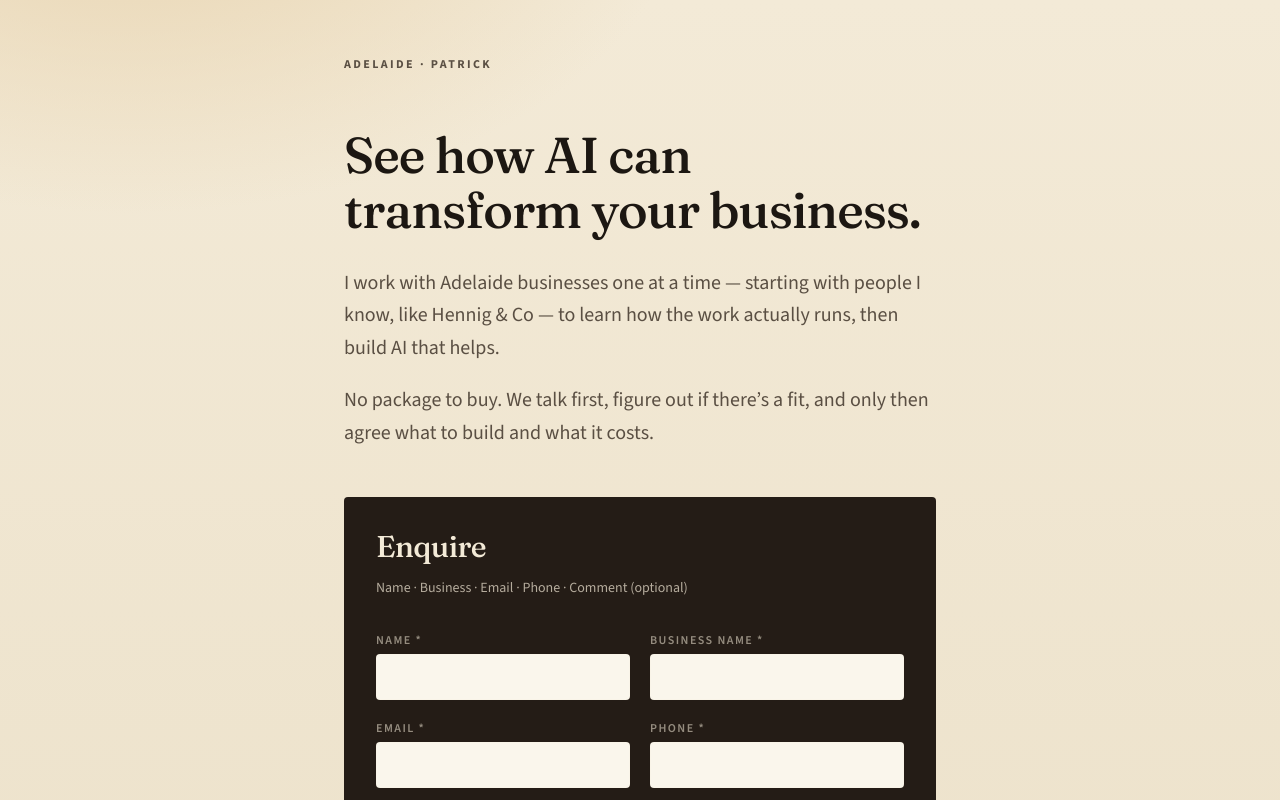
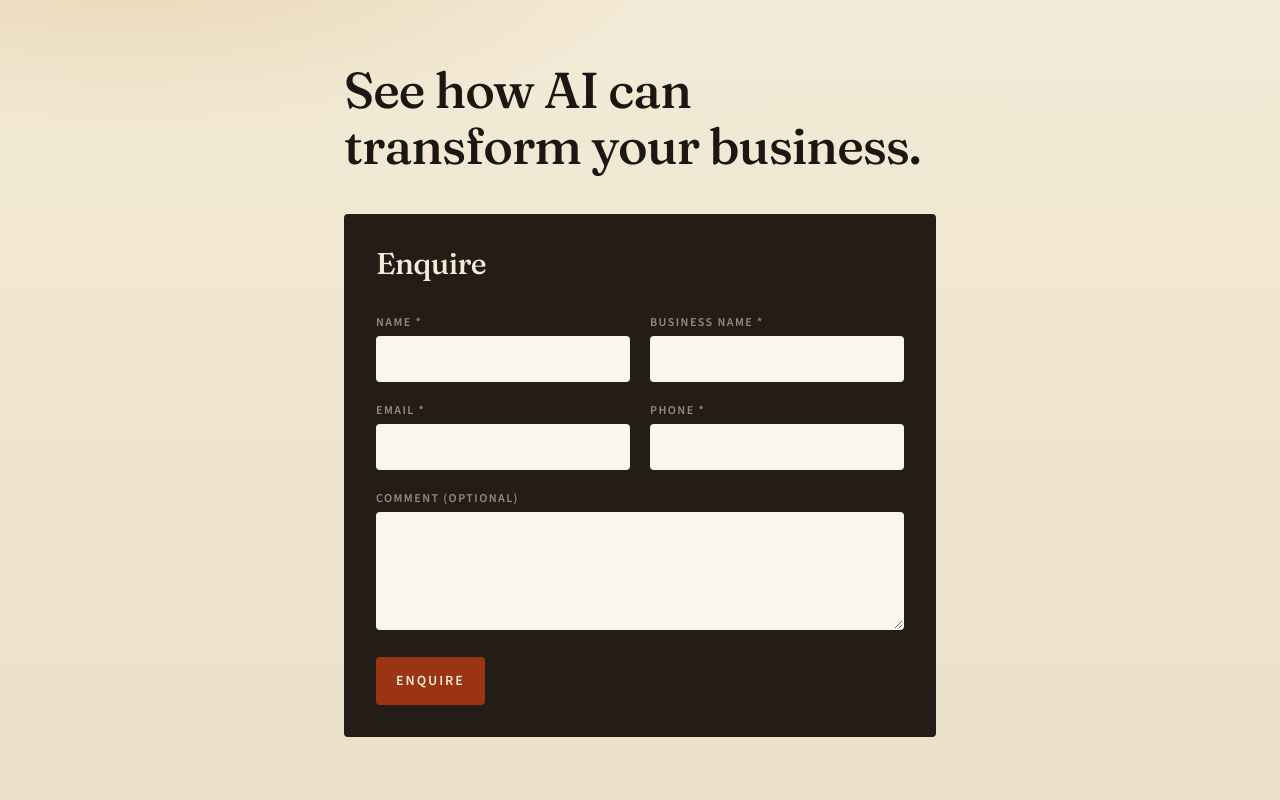
Before and after one commit to patomaley/graft-logic, a Next.js app: page / in a window 1280 px wide. Shown: the top 800 px of the page. Built offline with nearby package versions, Linux system fonts and the light colour scheme.

Commit message:
homepage v4: headline + enquire form only

```diff
--- a/app/layout.tsx
+++ b/app/layout.tsx
@@ -15,13 +15,11 @@ const body = Source_Sans_3({
 });
 
 export const metadata: Metadata = {
-  title: "See how AI can transform your business | Patrick — Adelaide",
-  description:
-    "I work with Adelaide businesses one at a time — learn how the work actually runs, then build AI that helps. We talk first.",
+  title: "See how AI can transform your business",
+  description: "Enquire to see how AI can transform your business.",
   openGraph: {
     title: "See how AI can transform your business",
-    description:
-      "Adelaide businesses, one at a time. Talk first — then agree what to build and what it costs.",
+    description: "Enquire to see how AI can transform your business.",
     locale: "en_AU",
     type: "website",
   },
--- a/app/page.tsx
+++ b/app/page.tsx
@@ -2,31 +2,11 @@ import { EnquiryForm } from "@/components/EnquiryForm";
 
 export default function Home() {
   return (
-    <div className="mx-auto max-w-[40rem] px-5 pb-16 pt-10 sm:px-6 sm:pt-14">
-      <header className="mb-14">
-        <p className="text-xs font-bold uppercase tracking-[0.2em] text-[var(--ink-soft)]">
-          Adelaide · Patrick
-        </p>
-      </header>
-
-      <main className="space-y-12">
-        <section aria-labelledby="hero-h">
-          <h1
-            id="hero-h"
-            className="display text-[2.35rem] leading-[1.1] text-[var(--ink)] sm:text-[3.15rem]"
-          >
-            See how AI can transform your business.
-          </h1>
-          <p className="mt-7 text-lg leading-relaxed text-[var(--ink-soft)] sm:text-xl">
-            I work with Adelaide businesses one at a time — starting with people
-            I know, like Hennig &amp; Co — to learn how the work actually runs,
-            then build AI that helps.
-          </p>
-          <p className="mt-5 text-lg leading-relaxed text-[var(--ink-soft)] sm:text-xl">
-            No package to buy. We talk first, figure out if there’s a fit, and
-            only then agree what to build and what it costs.
-          </p>
-        </section>
+    <div className="mx-auto flex min-h-dvh max-w-[40rem] flex-col justify-center px-5 py-12 sm:px-6">
+      <main className="space-y-10">
+        <h1 className="display text-[2.35rem] leading-[1.1] text-[var(--ink)] sm:text-[3.15rem]">
+          See how AI can transform your business.
+        </h1>
 
         <section
           id="enquire"
@@ -36,18 +16,11 @@ export default function Home() {
           <h2 id="enquire-h" className="display text-3xl text-[var(--paper)]">
             Enquire
           </h2>
-          <p className="mt-3 max-w-md text-sm leading-relaxed text-[var(--paper)]/70">
-            Name · Business · Email · Phone · Comment (optional)
-          </p>
           <div className="mt-8 [&_label_span]:text-[var(--paper)]/55 [&_input]:border-[var(--paper)]/20 [&_input]:bg-[var(--cream)] [&_input]:text-[var(--ink)] [&_textarea]:border-[var(--paper)]/20 [&_textarea]:bg-[var(--cream)] [&_textarea]:text-[var(--ink)] [&_button]:bg-[var(--rust)] [&_button]:text-[var(--paper)] [&_button:hover]:bg-[#b45309] [&_[role=status]]:border-[var(--paper)]/20 [&_[role=status]]:bg-[var(--cream)] [&_[role=status]_p]:text-[var(--ink)] [&_[role=alert]]:text-[#fecaca]">
             <EnquiryForm />
           </div>
         </section>
       </main>
-
-      <footer className="mt-14 border-t border-[var(--rule)] pt-6 text-sm text-[var(--ink-soft)]">
-        <p>Adelaide, South Australia.</p>
-      </footer>
     </div>
   );
 }
```
